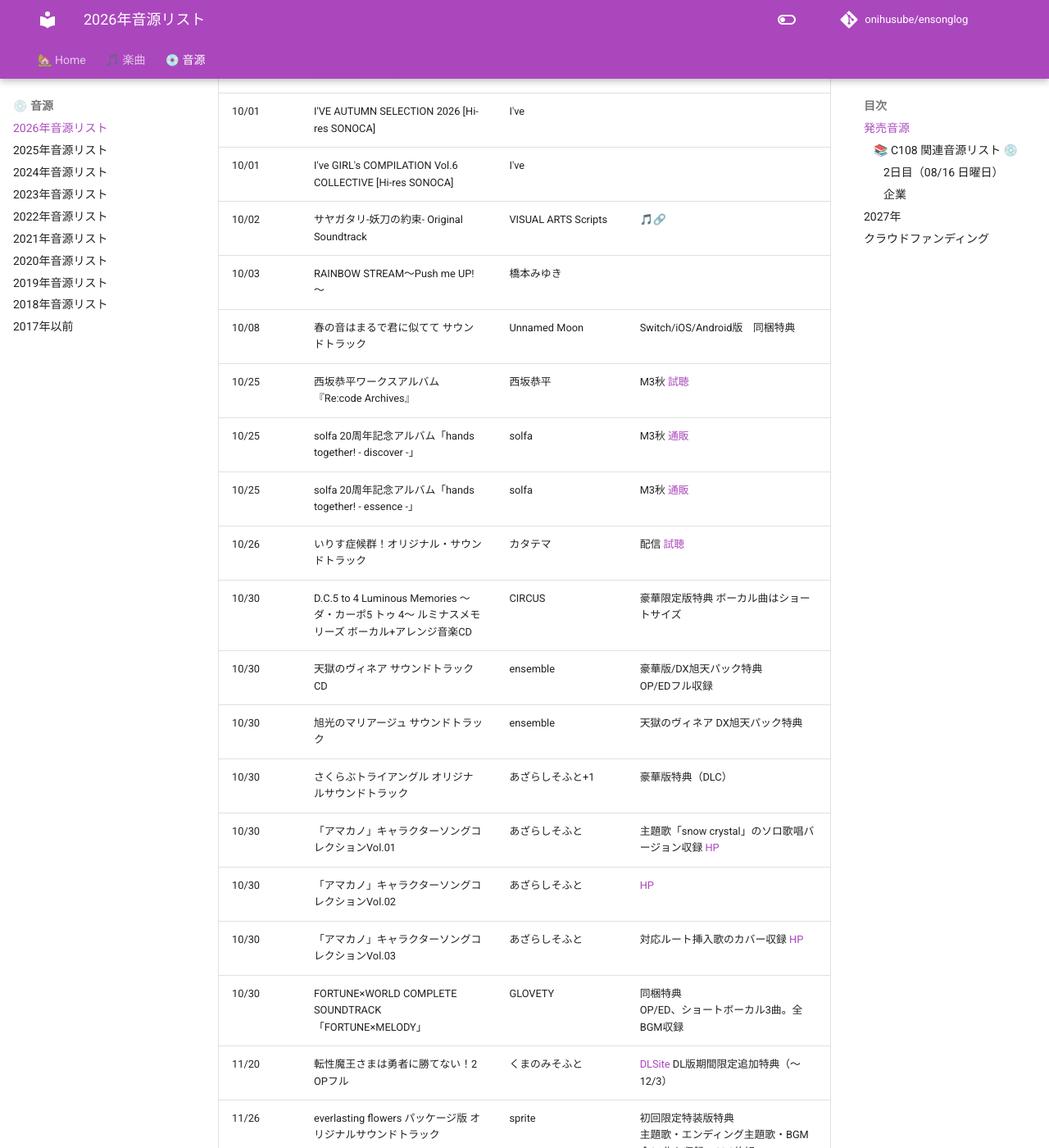
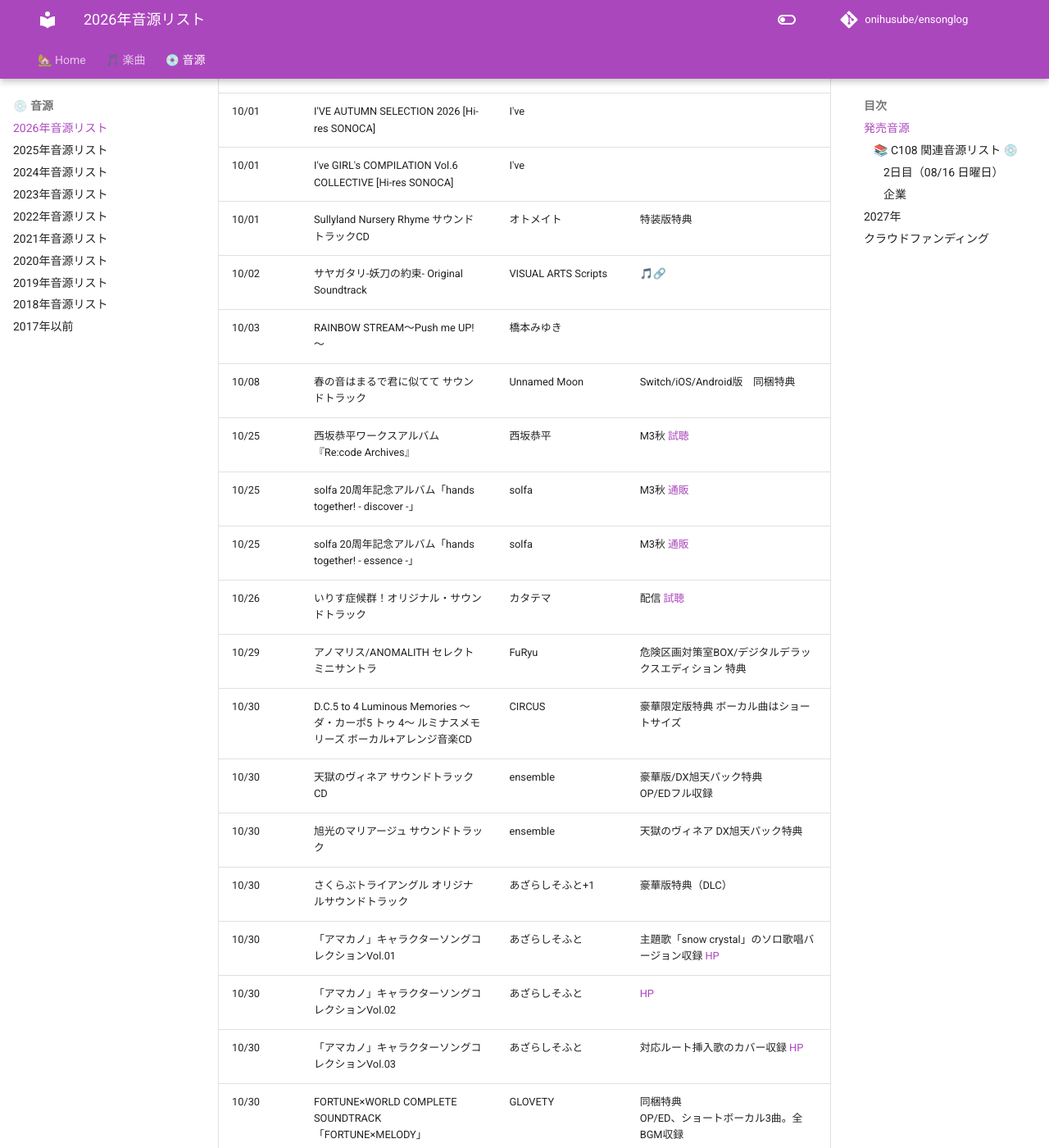
Before and after one commit to onihusube/ensonglog, an MkDocs documentation site: the page built from docs/2026/音源.md, in a window 1280 px wide and 1400 px high, scrolled down 14099 px. Shown: the whole window at 82% size. Built offline with MkDocs 1.6.1 and Material for MkDocs 9.7.7, drawn with Linux system fonts in a browser that asks for light colours; comment, search, counter and statistics services are not loaded.

Commit message:
10月分追記

```diff
--- a/docs/2026/音源.md
+++ b/docs/2026/音源.md
@@ -203,6 +203,7 @@
 | 09/26 | 女装百合嵐 主題歌 | の～すとらいく | [Steam](https://store.steampowered.com/app/5190400/_/) |
 | 10/01 | I'VE AUTUMN SELECTION 2026 [Hi-res SONOCA] | I've |  |
 | 10/01 | I've GIRL's COMPILATION Vol.6 COLLECTIVE  [Hi-res SONOCA]  | I've |  |
+| 10/01 | Sullyland Nursery Rhyme サウンドトラックCD | オトメイト | 特装版特典 |
 | 10/02 | サヤガタリ-妖刀の約束- Original Soundtrack  | VISUAL ARTS Scripts | [🎵🔗](https://linkco.re/F6cSMDGz) |
 | 10/03 | RAINBOW STREAM～Push me UP!～  | 橋本みゆき |  |
 | 10/08 | 春の音はまるで君に似てて サウンドトラック | Unnamed Moon | Switch/iOS/Android版　同梱特典 |
@@ -210,6 +211,7 @@
 | 10/25 | solfa 20周年記念アルバム「hands together! - discover -」 | solfa | M3秋 [通販](https://madaranosora.booth.pm/items/8955360) |
 | 10/25 | solfa 20周年記念アルバム「hands together! - essence -」 | solfa | M3秋 [通販](https://madaranosora.booth.pm/items/8976602) |
 | 10/26 | いりす症候群！オリジナル・サウンドトラック | カタテマ | 配信 [試聴](https://www.youtube.com/watch?v=N8O2Ew_913A) |
+| 10/29 | アノマリス/ANOMALITH セレクトミニサントラ | FuRyu | 危険区画対策室BOX/デジタルデラックスエディション 特典 |
 | 10/30 | D.C.5 to 4 Luminous Memories ～ダ・カーポ5 トゥ 4～ ルミナスメモリーズ ボーカル+アレンジ音楽CD | CIRCUS | 豪華限定版特典 ボーカル曲はショートサイズ |
 | 10/30 | 天獄のヴィネア サウンドトラックCD | ensemble | 豪華版/DX旭天パック特典 </br> OP/EDフル収録 |
 | 10/30 | 旭光のマリアージュ サウンドトラック | ensemble | 天獄のヴィネア DX旭天パック特典 |
```
Also changed, not shown: docs/2026/楽曲.md (+2 -1 lines).
